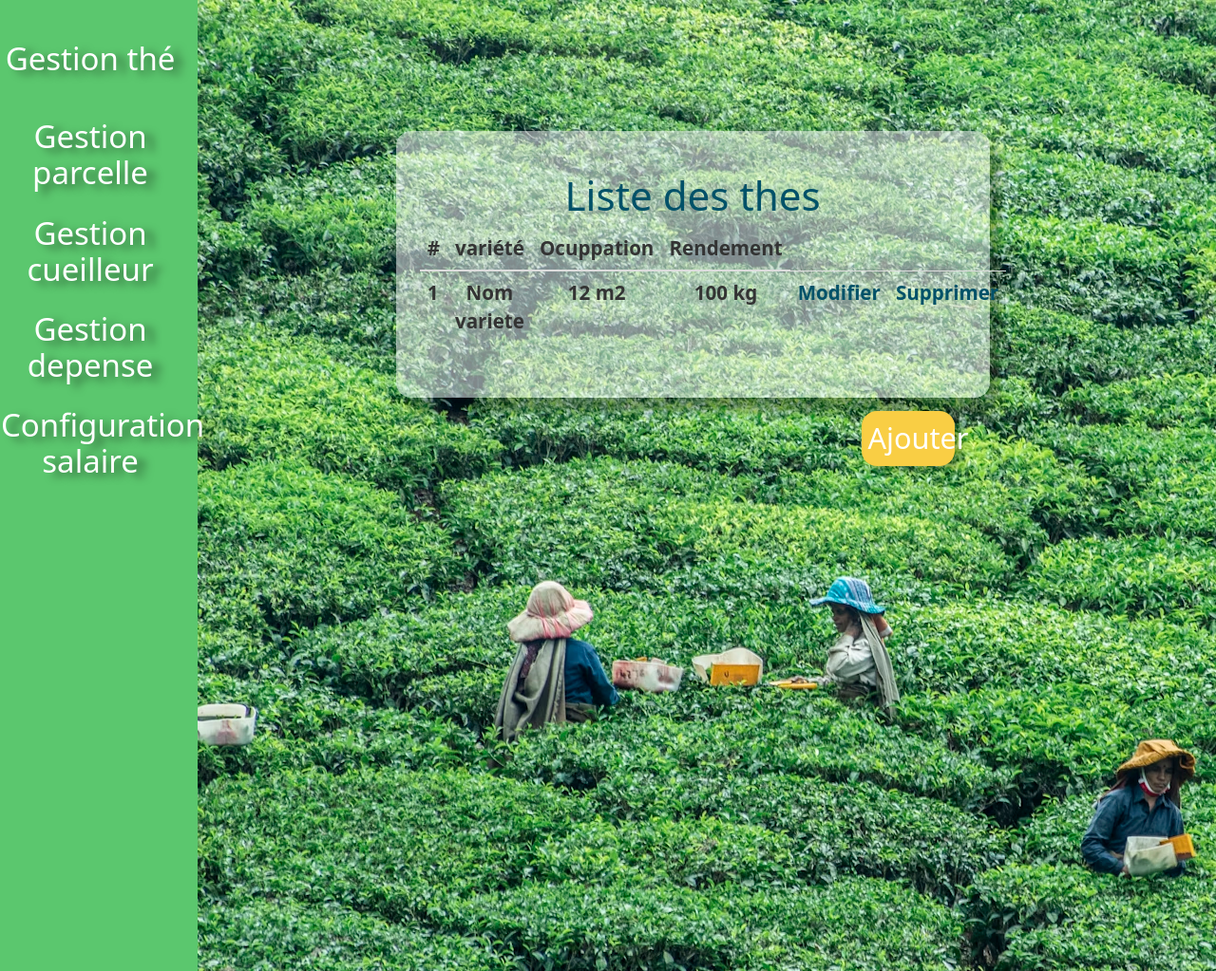
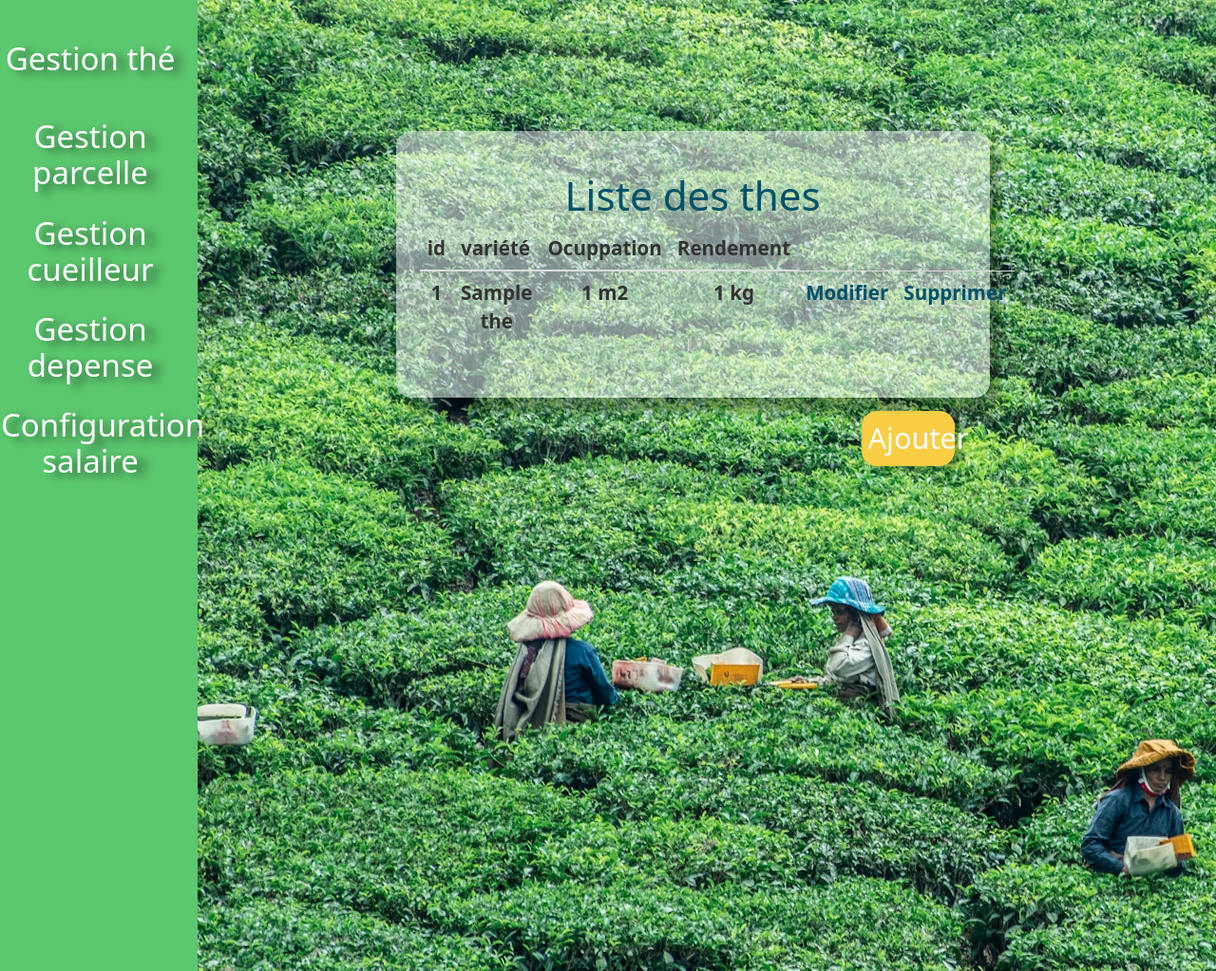
Before and after one commit to FifalianaRabary/the, a PHP site: page /pages/theGestion.php in a window 1280 px wide. Shown: the part 97-1120 px from the top of the page at 95% size. Run offline with PHP 8.4, Linux system fonts and the light colour scheme; tables that the repository leaves empty hold one stand-in row (values such as "Sample post").

Commit message:
traitement insertion the / gestion the

```diff
--- a/pages/theGestion.php
+++ b/pages/theGestion.php
@@ -1,3 +1,7 @@
+<?php
+    require'../inc/function.php';
+    $the  = getAllThe();
+?>
 <!DOCTYPE html>
 <html lang="en">
 <head>
@@ -44,22 +48,25 @@
             <table class="table">
             <thead class="table-dark">
                 <tr>
-                <th scope="col">#</th>
+                <th scope="col">id</th>
                 <th scope="col">variété</th>
                 <th scope="col">Ocuppation</th>
                 <th scope="col">Rendement</th>
                 </tr>
             </thead>
             <tbody>
-                <tr>
-                    <th scope="row">1</th>
-                    <td>Nom variete</td>
-                    <td>12 m2</td>
-                    <td>100 kg</td>
+                <?php for ($i=0; $i <count($the) ; $i++) { ?>
+                    <tr>
+                    <td><?php echo $the[$i]['id']; ?></td>
+                    <td><?php echo $the[$i]['nom']; ?></td>
+                    <td><?php echo $the[$i]['occupation']; ?> m2</td>
+                    <td><?php echo $the[$i]['rendement']; ?> kg</td>
                     <td><a  class ="tdA" href="theModif.php">Modifier</a></td>
                     <td><a class ="tdA" href="theSupp.php">Supprimer</a></td>
 
                 </tr>
+               <?php }?>
+
             </tbody>
             </table>
 
```
Also changed, not shown: pages/theInsert.php (+7 -4 lines), pages/traitement/traitementInsertThe.php (added, +14 -0 lines).
